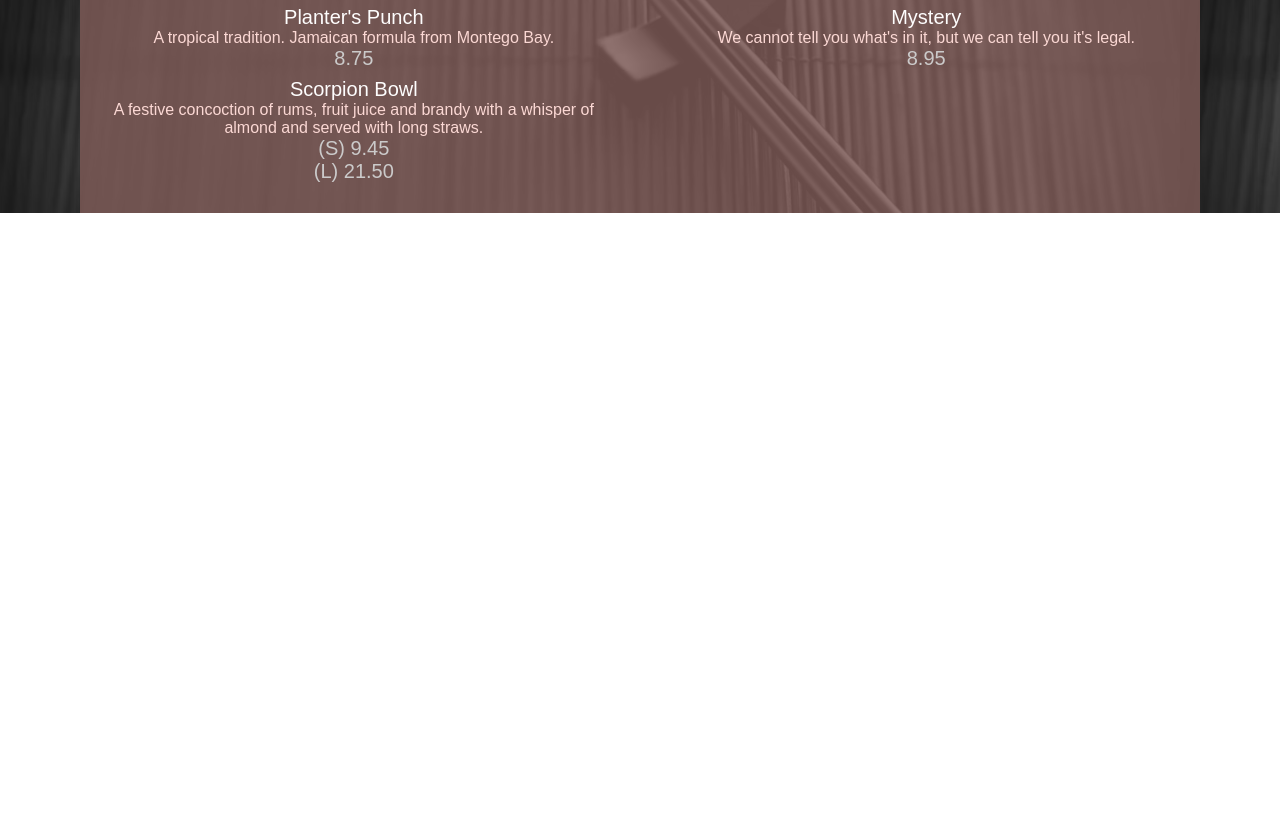
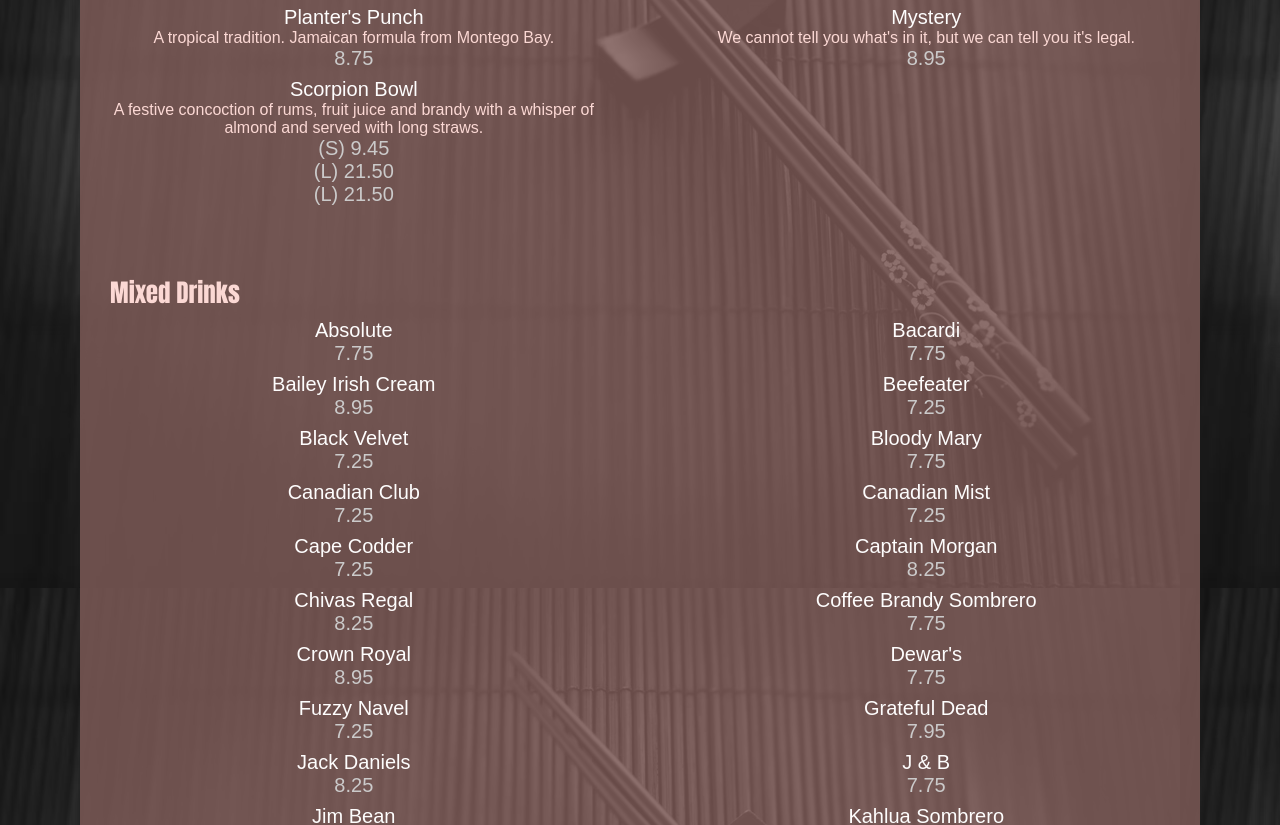
Before and after one commit to lotusblossommaine/restaurant, a React (Create React App) app: page / in a window 1280 px wide. Shown: the part 6244-7069 px from the top of the page. Before the commit the page ends 6457 px from the top, so only its background shows below. Built offline with nearby package versions, Linux system fonts and the light colour scheme; the HTML template or start-up script is replaced by a standard one.

Commit message:
drinks formatting

```diff
--- a/index.html
+++ b/index.html
@@ -24,7 +24,7 @@
       work correctly both with client-side routing and a non-root public URL.
       Learn how to configure a non-root public URL by running `npm run build`.
     -->
-    <title>React App</title>
+    <title>Lotus Blossom</title>
   </head>
   <body>
     <noscript>You need to enable JavaScript to run this app.</noscript>
--- a/public/index.html
+++ b/public/index.html
@@ -24,7 +24,7 @@
       work correctly both with client-side routing and a non-root public URL.
       Learn how to configure a non-root public URL by running `npm run build`.
     -->
-    <title>React App</title>
+    <title>Lotus Blossom</title>
   </head>
   <body>
     <noscript>You need to enable JavaScript to run this app.</noscript>
--- a/src/Menu/Menu.css
+++ b/src/Menu/Menu.css
@@ -60,30 +60,30 @@
     gap: 8px;
 }
 
-.menuItems.isColumn {
+.menuSection.isColumn .menuItems {
     flex-wrap: wrap;
     flex-direction: row;
     justify-content: space-between;
 }
 
-.menuItems.isColumn .menuItem {
+.menuSection.isColumn .menuItem {
     display: block;
     width: 46%;
     text-align: center;
     color: var(--white-text-color);
 }
 
-.menuItems.isColumn .menuItemDescription {
+.menuSection.isColumn .menuItemDescription {
     color: var(--pink-text-color);
 }
 
-.menuItems.isColumn .prices {
+.menuSection.isColumn .prices {
     display: block;
     text-align: center;
     color: var(--brown-text-color);
 }
 
-.menuItems.isColumn .price {
+.menuSection.isColumn .price {
     width: auto;
 }
 
--- a/src/Menu/Menu.jsx
+++ b/src/Menu/Menu.jsx
@@ -1,7 +1,7 @@
 import React, { useEffect, useState } from "react"
 import { readCSV, parseData } from "../utils";
 import './Menu.css';
-import { COMBO_PLATE_SECTIONS, DRINKS, DRINKS_SECTION_LIST, FOOD_SECTION_LIST, LUNCHEON_SPECIALS, PU_PU_PLATTERS, SECTIONS_WITH_COLUMNS, SECTIONS_WITH_NO_SIZE_HEADER, SUGGESTIONS } from "../constants";
+import { COMBO_PLATE_SECTIONS, DRINKS, DRINKS_SECTION_LIST, FOOD_SECTION_LIST, LUNCHEON_SPECIALS, MIXED_DRINKS, PU_PU_PLATTERS, SECTIONS_WITH_COLUMNS, SECTIONS_WITH_NO_SIZE_HEADER, SUGGESTIONS } from "../constants";
 import classnames from 'classnames';
 
 const QuantityLabel = ({ sectionName, prices, index }) => {
@@ -40,7 +40,7 @@
 
 const MenuItems = ({ items, sectionName }) => {
     return (
-        <div className={classnames("menuItems", { isColumn: SECTIONS_WITH_COLUMNS.includes(sectionName) })}>
+        <div className="menuItems">
             {items.map(item => {
                 const { name, prices, description } = item;
                 return (
@@ -129,7 +129,7 @@
     }
 
     return (
-        <div className="menuSection">
+        <div className={classnames("menuSection", { isColumn: SECTIONS_WITH_COLUMNS.includes(name) })}>
             {COMBO_PLATE_SECTIONS.includes(name) &&
                 <div className="luncheonSpecialsDescription">
                     {name === LUNCHEON_SPECIALS ? 'Served Daily 11:00am to 3:00pm' : <br />}
@@ -179,7 +179,12 @@
             <MenuGrouping data={data} sectionList={FOOD_SECTION_LIST} />
             <MenuGrouping data={data} sectionList={COMBO_PLATE_SECTIONS} />
             <MenuGrouping data={data} sectionList={[SUGGESTIONS]} />
-            {!isTakeout && <MenuGrouping data={data} sectionList={[DRINKS]} />}
+            {!isTakeout &&
+                <>
+                    <MenuGrouping data={data} sectionList={[DRINKS]} />
+                    <MenuGrouping data={data} sectionList={[MIXED_DRINKS]} />
+                </>
+            }
         </div>
     )
 
--- a/src/constants.js
+++ b/src/constants.js
@@ -18,7 +18,7 @@
 export const SUGGESTIONS = 'Suggestions';
 
 export const DRINKS = 'Drinks';
-const MIXED_DRINKS = 'Mixed Drinks';
+export const MIXED_DRINKS = 'Mixed Drinks';
 const BEER = 'Beer';
 const WINE = 'Wine';
 const NON_ALCOHOLIC_BEER_OPTION = 'Non-Alcoholic Beer Option';
@@ -47,4 +47,4 @@
 export const NO_SMALL_SECTIONS_FOR_DINE_IN = [FRIED_RICE, LO_MEIN, CHOW_MEIN];
 export const SECTIONS_WITH_NO_SIZE_HEADER = [DRINKS, BEVERAGES];
 
-export const SECTIONS_WITH_COLUMNS = [DRINKS];
+export const SECTIONS_WITH_COLUMNS = [DRINKS, MIXED_DRINKS];
--- a/src/utils.js
+++ b/src/utils.js
@@ -36,7 +36,7 @@
     const sections = {};
 
     data.forEach(item => {
-        const { Section, Item, SmallPrice, LargePrice, SmallQuantity, LargeQuantity, ItemDescription } = item;
+        const { Section, Item, SmallPrice, MediumPrice, LargePrice, SmallQuantity, MediumQuantity, LargeQuantity, ItemDescription } = item;
         const sectionName = PU_PU_PLATTERS.includes(Item) ? Item : Section;
 
         if (isTakeout && DRINKS_SECTION_LIST.includes(sectionName)) {
@@ -51,12 +51,15 @@
         if (isShowSmallPrice({ smallPrice: SmallPrice, isTakeout, sectionName })) {
             prices.push({ label: 'Small', amount: SmallPrice, quantity: SmallQuantity });
         }
-        if (item.LargePrice) {
+        if (LargePrice) {
             prices.push({ label: 'Large', amount: LargePrice, quantity: LargeQuantity });
+        }
+        if (MediumPrice) {
+            prices.push({ label: 'Medium', amount: LargePrice, quantity: MediumQuantity });
         }
 
         sections[sectionName].push({
-            name: item.Item,
+            name: Item,
             prices: prices.length > 0 ? prices : undefined,
             description: ItemDescription,
         });
```
